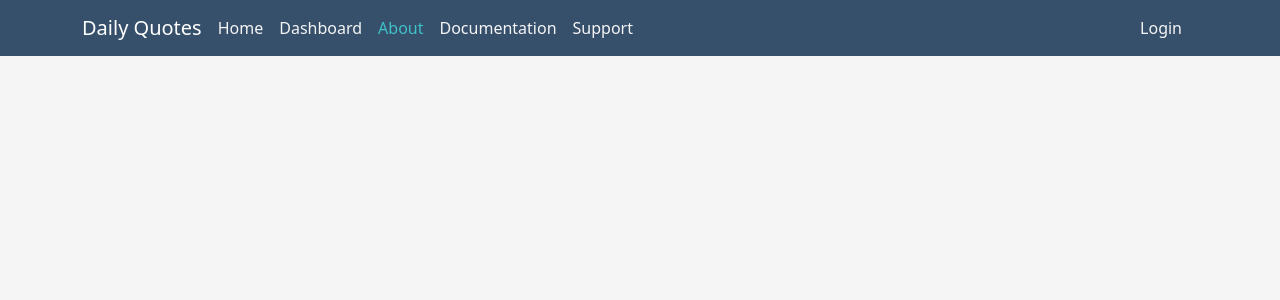
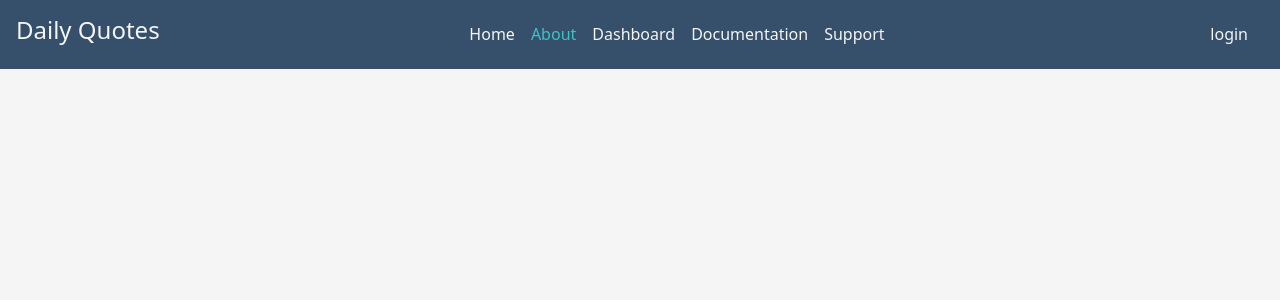
Before and after one commit to pradhanishan/mern, a React (Create React App) app in the folder web/: page /about in a window 1280 px wide. Shown: the top 300 px of the page. Built offline with nearby package versions, Linux system fonts and the light colour scheme.

Commit message:
added drawer in header for smaller devices

```diff
--- /dev/null
+++ b/web/src/components/auth/LogoutButton.tsx
@@ -0,0 +1,22 @@
+import React, { FC } from "react";
+import Button from "react-bootstrap/button";
+import { useAppDispatch } from "../../hooks/useAppDispatch";
+import { authActions } from "../../redux/slices/auth-slice";
+
+const Logout: FC = () => {
+  const dispatch = useAppDispatch();
+
+  //   logout
+  const logoutHandler = (event: React.MouseEvent): void => {
+    localStorage.removeItem("isLoggedIn");
+    dispatch(authActions.logout());
+  };
+
+  return (
+    <Button variant="danger" onClick={logoutHandler} style={{ width: "100%" }}>
+      Logout
+    </Button>
+  );
+};
+
+export default Logout;
--- /dev/null
+++ b/web/src/components/layout/header/HeaderDrawer.tsx
@@ -0,0 +1,80 @@
+import { FC, useState } from "react";
+import classes from "./header-drawer.module.css";
+import Offcanvas from "react-bootstrap/Offcanvas";
+import HeaderNavLink from "./HeaderNavLink";
+import routes from "../../../config/route-config";
+import { useAppSelector } from "../../../hooks/useAppSelector";
+import { MdHome, MdInfo, MdDashboard, MdContactSupport, MdLogin } from "react-icons/md";
+import { HiDocumentDuplicate } from "react-icons/hi";
+import Logout from "../../auth/LogoutButton";
+
+interface IHeaderDrawerProps {
+  show: boolean;
+  handleCloseDrawer: () => void;
+}
+
+const HeaderDrawer: FC<IHeaderDrawerProps> = (props) => {
+  const auth = useAppSelector((state) => state.auth);
+  return (
+    <>
+      <Offcanvas
+        show={props.show}
+        onHide={props.handleCloseDrawer}
+        style={{ backgroundColor: "#364f6b", color: "#f5f5f5" }}
+        className="hide-on-larger-device"
+      >
+        <Offcanvas.Header closeButton>
+          <Offcanvas.Title>Daily Quotes</Offcanvas.Title>
+        </Offcanvas.Header>
+        <Offcanvas.Body>
+          <div className={classes["drawer-body"]}>
+            <HeaderNavLink
+              link={routes.home}
+              content="Home"
+              clickHandler={props.handleCloseDrawer}
+              icon={<MdHome size={26} />}
+            />
+            <HeaderNavLink
+              link={routes.about}
+              content="About"
+              clickHandler={props.handleCloseDrawer}
+              icon={<MdInfo size={26} />}
+            />
+            {auth.isLoggedIn && (
+              <HeaderNavLink
+                link={routes.dashboard}
+                content="Dashboard"
+                clickHandler={props.handleCloseDrawer}
+                icon={<MdDashboard size={26} />}
+              />
+            )}
+            <HeaderNavLink
+              link={routes.documentation}
+              content="Documentation"
+              clickHandler={props.handleCloseDrawer}
+              icon={<HiDocumentDuplicate size={26} />}
+            />
+            <HeaderNavLink
+              link={routes.support}
+              content="Support"
+              clickHandler={props.handleCloseDrawer}
+              icon={<MdContactSupport size={26} />}
+            />
+            {!auth.isLoggedIn && (
+              <HeaderNavLink
+                link={routes.auth}
+                content="Login"
+                clickHandler={props.handleCloseDrawer}
+                icon={<MdLogin size={26} />}
+              />
+            )}
+          </div>
+
+          {auth.isLoggedIn && <Logout />}
+        </Offcanvas.Body>
+      </Offcanvas>
+    </>
+  );
+};
+
+export default HeaderDrawer;
--- a/web/src/components/layout/header/HeaderNavLink.tsx
+++ b/web/src/components/layout/header/HeaderNavLink.tsx
@@ -1,21 +1,42 @@
-import { FC } from "react";
+import React, { FC } from "react";
 import classes from "./header-navlink.module.css";
-import Nav from "react-bootstrap/Nav";
 import { NavLink } from "react-router-dom";
 
 interface THeaderNavLinkProps {
   link: string;
   content: string;
+  icon?: JSX.Element;
+  clickHandler?: (event: React.MouseEvent) => void;
 }
 
 const HeaderNavLink: FC<THeaderNavLinkProps> = (props) => {
   return (
-    <NavLink
-      to={props.link}
-      className={({ isActive }) => (isActive ? classes["active-link"] : classes["inactive-link"])}
-    >
-      {props.content}
-    </NavLink>
+    <>
+      <NavLink
+        to={props.link}
+        className={({ isActive }) =>
+          isActive
+            ? `${classes["active-link"]} hide-on-smaller-device`
+            : `${classes["inactive-link"]} hide-on-smaller-device`
+        }
+      >
+        {props.content}
+      </NavLink>
+      <NavLink
+        to={props.link}
+        className={({ isActive }) =>
+          isActive
+            ? `${classes["active-link"]} hide-on-larger-device`
+            : `${classes["inactive-link"]} hide-on-larger-device`
+        }
+        onClick={props.clickHandler}
+      >
+        <div className={classes["drawer-item"]}>
+          {props.content} {props.icon}
+        </div>
+        <hr />
+      </NavLink>
+    </>
   );
 };
 
--- a/web/src/components/layout/header/HeaderNavbar.tsx
+++ b/web/src/components/layout/header/HeaderNavbar.tsx
@@ -1,33 +1,54 @@
-import { FC } from "react";
-import Container from "react-bootstrap/Container";
-import Nav from "react-bootstrap/Nav";
-import Navbar from "react-bootstrap/Navbar";
+import { FC, useState } from "react";
+
 import classes from "./header-navbar.module.css";
 import HeaderNavLink from "./HeaderNavLink";
 import routes from "../../../config/route-config";
+import Logout from "../../auth/LogoutButton";
 import { useAppSelector } from "../../../hooks/useAppSelector";
+import Button from "react-bootstrap/Button";
+import HeaderDrawer from "./HeaderDrawer";
+import { MdMenu } from "react-icons/md";
 
 const HeaderNavbar: FC = () => {
   const auth = useAppSelector((state) => state.auth);
+  // drawer state
+  const [show, setShow] = useState<boolean>(false);
+
+  // open drawer
+  const openDrawerHandler = (event: React.MouseEvent): void => {
+    setShow(true);
+  };
+
+  // close drawer
+  const closeDrawerHandler = (): void => {
+    setShow(false);
+  };
+
   return (
-    <Navbar collapseOnSelect expand="lg" variant="dark" className={classes["navbar"]}>
-      <Container>
-        <Navbar.Brand href="#home">Daily Quotes</Navbar.Brand>
-        <Navbar.Toggle aria-controls="responsive-navbar-nav" />
-        <Navbar.Collapse id="responsive-navbar-nav">
-          <Nav className="me-auto">
-            <HeaderNavLink link={routes.home} content="Home" />
-            <HeaderNavLink link={routes.dashboard} content="Dashboard" />
-            <HeaderNavLink link={routes.about} content="About" />
-            <HeaderNavLink link={routes.documentation} content="Documentation" />
-            <HeaderNavLink link={routes.support} content="Support" />
-          </Nav>
-          <Nav>
-            <HeaderNavLink link={routes.auth} content={!auth.isLoggedIn ? "Login" : "Logout"} />
-          </Nav>
-        </Navbar.Collapse>
-      </Container>
-    </Navbar>
+    <>
+      <HeaderDrawer show={show} handleCloseDrawer={closeDrawerHandler} />
+
+      <nav className={classes["navbar"]}>
+        {/* button to open navbar drawer on smaller devices */}
+        <div className={`${classes["navbar-drawer-button"]} hide-on-larger-device`}>
+          <MdMenu onClick={openDrawerHandler} size={32} />
+        </div>
+        <div className={classes["navbar-header"]}>
+          <h4>Daily Quotes</h4>
+        </div>
+        <div className={`${classes["navbar-navs-container"]} hide-on-smaller-device`}>
+          <HeaderNavLink link={routes.home} content="Home" />
+          <HeaderNavLink link={routes.about} content="About" />
+          <HeaderNavLink link={routes.dashboard} content="Dashboard" />
+          <HeaderNavLink link={routes.documentation} content="Documentation" />
+          <HeaderNavLink link={routes.support} content="Support" />
+        </div>
+        <div className={`${classes["navbar-auth-container"]} hide-on-smaller-device`}>
+          {!auth.isLoggedIn && <HeaderNavLink link={routes.auth} content="login" />}
+          {auth.isLoggedIn && <Logout />}
+        </div>
+      </nav>
+    </>
   );
 };
 
--- /dev/null
+++ b/web/src/components/layout/header/header-drawer.module.css
@@ -0,0 +1,4 @@
+.drawer-body {
+  display: flex;
+  flex-direction: column;
+}
--- a/web/src/components/layout/header/header-navbar.module.css
+++ b/web/src/components/layout/header/header-navbar.module.css
@@ -1,3 +1,7 @@
 .navbar {
   background-color: var(--c-dark);
+  display: flex;
+  align-items: center;
+  padding: 1rem;
+  justify-content: space-between;
 }
--- a/web/src/components/layout/header/header-navlink.module.css
+++ b/web/src/components/layout/header/header-navlink.module.css
@@ -18,3 +18,9 @@
 .inactive-link:focus {
   color: var(--c-secondary);
 }
+
+.drawer-item {
+  display: flex;
+  align-items: center;
+  justify-content: space-between;
+}
--- a/web/src/index.css
+++ b/web/src/index.css
@@ -31,3 +31,23 @@ body {
 code {
   font-family: source-code-pro, Menlo, Monaco, Consolas, "Courier New", monospace;
 }
+
+/*
+ add this class to hide elements that need not be displayed
+ in smaller devices such as mobiles and tablets
+ */
+@media screen and (max-width: 768px) {
+  .hide-on-smaller-device {
+    display: none;
+  }
+}
+
+/*
+ add this class to hide elements that need not be displayed
+ in larger devices such as large tablets, laptops or desktops.
+ */
+@media screen and (min-width: 769px) {
+  .hide-on-larger-device {
+    display: none;
+  }
+}
```
Also changed, not shown: web/src/components/auth/logout-button.module.css (added).
